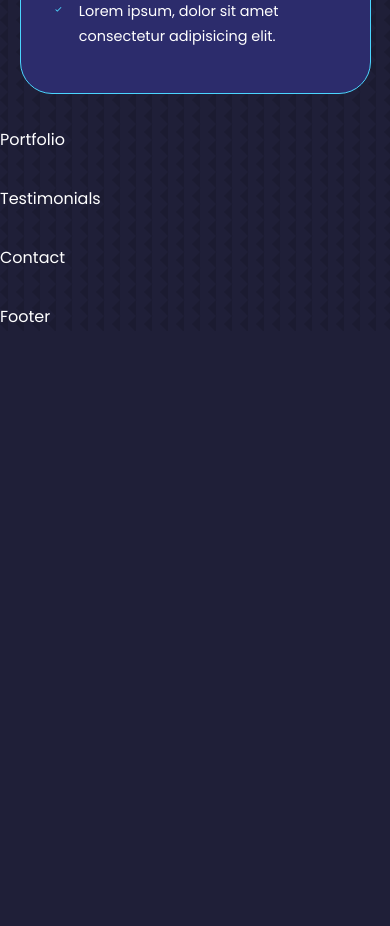
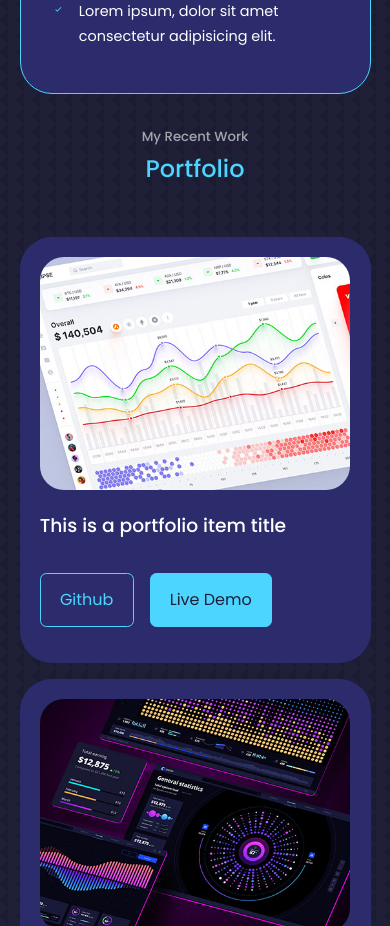
Before and after one commit to mahdichihi/Personal-Portfolio, a React (Create React App) app: page / in a window 390 px wide. Shown: the part 4100-5026 px from the top of the page. Before the commit the page ends 4431 px from the top, so only its background shows below. Built offline with nearby package versions, Linux system fonts and the light colour scheme.

Commit message:
Portfolio Component * JSX * CSS * Responsive Design

```diff
--- a/src/components/portfolio/Portfolio.css
+++ b/src/components/portfolio/Portfolio.css
@@ -0,0 +1,51 @@
+.portfolio__container {
+  display: grid;
+  grid-template-columns: repeat(3, 1fr);
+  gap: 2.5rem;
+}
+
+.portfolio__item {
+  background: var(--color-bg-variant);
+  padding: 1.2rem;
+  border-radius: 2rem;
+  border: 1px solid transparent;
+  transition: var(--transition);
+}
+
+.portfolio__item:hover {
+  border-color: var(--color-primary-variant);
+  background: transparent;
+}
+
+.portfolio__item-image {
+  border-radius: 1.5rem;
+  overflow: hidden;
+}
+
+.portfolio__item h3 {
+  margin: 1.2rem 0 2rem;
+}
+
+.portfolio__item-cta {
+  display: flex;
+  gap: 1rem;
+  margin-bottom: 1rem;
+}
+
+/* ================= MEDIA QUERIES (MEDIUM DEVICES) ================= */
+
+@media screen and (max-width: 1024px) {
+  .portfolio__container {
+    grid-template-columns: 1fr 1fr;
+    gap: 1.2rem;
+  }
+}
+
+/* ================= MEDIA QUERIES (SMALL DEVICES) ================= */
+
+@media screen and (max-width: 600px) {
+  .portfolio__container {
+    grid-template-columns: 1fr;
+    gap: 1rem;
+  }
+}
--- a/src/components/portfolio/Portfolio.jsx
+++ b/src/components/portfolio/Portfolio.jsx
@@ -1,8 +1,140 @@
 import React from "react";
 import "./Portfolio.css";
+import IMG1 from "../../assets/portfolio1.jpg";
+import IMG2 from "../../assets/portfolio2.jpg";
+import IMG3 from "../../assets/portfolio3.jpg";
+import IMG4 from "../../assets/portfolio4.jpg";
+import IMG5 from "../../assets/portfolio5.png";
+import IMG6 from "../../assets/portfolio6.jpg";
 
 const Portfolio = () => {
-  return <section id="portfolio">Portfolio</section>;
+  return (
+    <section id="portfolio">
+      <h5>My Recent Work</h5>
+      <h2>Portfolio</h2>
+
+      <div className="container portfolio__container">
+        <article className="portfolio__item">
+          <div className="portfolio__item-image">
+            <img src={IMG1} alt="" />
+          </div>
+          <h3>This is a portfolio item title</h3>
+          <div className="portfolio__item-cta">
+            <a href="https://github.com/" className="btn">
+              Github
+            </a>
+            <a
+              href="https://github.com/"
+              className="btn btn-primary"
+              target="_blank"
+              rel="noreferrer"
+            >
+              Live Demo
+            </a>
+          </div>
+        </article>
+        <article className="portfolio__item">
+          <div className="portfolio__item-image">
+            <img src={IMG2} alt="" />
+          </div>
+          <h3>This is a portfolio item title</h3>
+          <div className="portfolio__item-cta">
+            <a href="https://github.com/" className="btn">
+              Github
+            </a>
+            <a
+              href="https://dribbble.com/Alien_pixels"
+              className="btn btn-primary"
+              target="_blank"
+              rel="noreferrer"
+            >
+              Live Demo
+            </a>
+          </div>
+        </article>
+
+        <article className="portfolio__item">
+          <div className="portfolio__item-image">
+            <img src={IMG3} alt="" />
+          </div>
+          <h3>This is a portfolio item title</h3>
+          <div className="portfolio__item-cta">
+            <a href="https://github.com/" className="btn">
+              Github
+            </a>
+            <a
+              href="https://dribbble.com/Alien_pixels"
+              className="btn btn-primary"
+              target="_blank"
+              rel="noreferrer"
+            >
+              Live Demo
+            </a>
+          </div>
+        </article>
+
+        <article className="portfolio__item">
+          <div className="portfolio__item-image">
+            <img src={IMG4} alt="" />
+          </div>
+          <h3>This is a portfolio item title</h3>
+          <div className="portfolio__item-cta">
+            <a href="https://github.com/" className="btn">
+              Github
+            </a>
+            <a
+              href="https://dribbble.com/Alien_pixels"
+              className="btn btn-primary"
+              target="_blank"
+              rel="noreferrer"
+            >
+              Live Demo
+            </a>
+          </div>
+        </article>
+
+        <article className="portfolio__item">
+          <div className="portfolio__item-image">
+            <img src={IMG5} alt="" />
+          </div>
+          <h3>This is a portfolio item title</h3>
+          <div className="portfolio__item-cta">
+            <a href="https://github.com/" className="btn">
+              Github
+            </a>
+            <a
+              href="https://dribbble.com/Alien_pixels"
+              className="btn btn-primary"
+              target="_blank"
+              rel="noreferrer"
+            >
+              Live Demo
+            </a>
+          </div>
+        </article>
+
+        <article className="portfolio__item">
+          <div className="portfolio__item-image">
+            <img src={IMG6} alt="" />
+          </div>
+          <h3>This is a portfolio item title</h3>
+          <div className="portfolio__item-cta">
+            <a href="https://github.com/" className="btn">
+              Github
+            </a>
+            <a
+              href="https://dribbble.com/Alien_pixels"
+              className="btn btn-primary"
+              target="_blank"
+              rel="noreferrer"
+            >
+              Live Demo
+            </a>
+          </div>
+        </article>
+      </div>
+    </section>
+  );
 };
 
 export default Portfolio;
```
